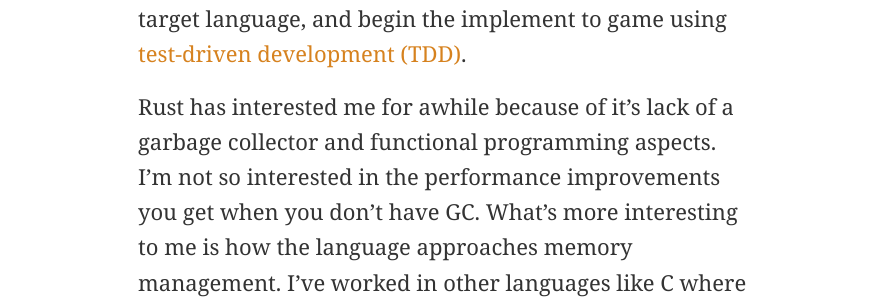
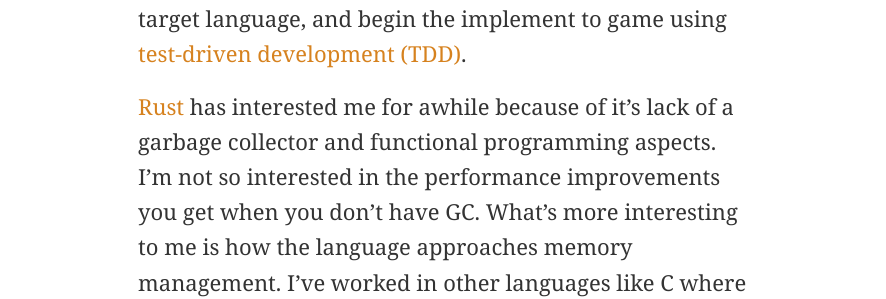
Before and after one commit to jamiely/deprecated_blog, a Jekyll site: the page built from _posts/2016-08-20-connect-four-in-rust.md, in a window 1280 px wide and 900 px high. Shown: the part 423-722 px from the top of the window, without its empty margins (197-1083 px from the left). Built offline with Jekyll 4.4.1, drawn with Linux system fonts in a browser that asks for light colours; nearby versions of some CDN libraries; part of the change alters nothing that is shown; some of the changed text lies outside the part shown.

```diff
--- a/_posts/2016-08-20-connect-four-in-rust.md
+++ b/_posts/2016-08-20-connect-four-in-rust.md
@@ -22,7 +22,8 @@ just translate into the target language, and begin the implement to
 game using [test-driven development
 (TDD)](https://en.wikipedia.org/wiki/Test-driven_development).
 
-Rust has interested me for awhile because of it's lack of a garbage
+[Rust](https://www.rust-lang.org/en-US/)
+has interested me for awhile because of it's lack of a garbage
 collector and functional programming aspects. I'm not so interested in
 the performance improvements you get when you don't have GC. What's more
 interesting to me is how the language approaches memory management. I've
```
